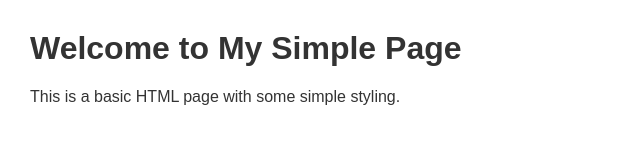
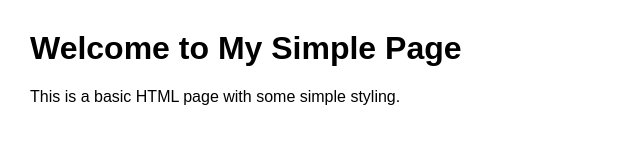
Before and after one commit to MyControlLab/GitTest, a plain HTML site: page index.html in a window 1280 px wide. Shown: the whole page, without its empty margins (0-640 px from the left). Drawn offline with Linux system fonts and the light colour scheme.

Commit message:
index file changed to bob

```diff
--- a/index.html
+++ b/index.html
@@ -3,13 +3,12 @@
 <head>
     <meta charset="UTF-8">
     <meta name="viewport" content="width=device-width, initial-scale=1.0">
-    <title>Simple HTML Janet Page</title>
+    <title>Simple HTML bob Page</title>
     <style>
         body {
             font-family: Arial, sans-serif;
             margin: 30px;
             background-color: #fFFFFF;
-            color: #333;
         }
         h1 {
 
```
